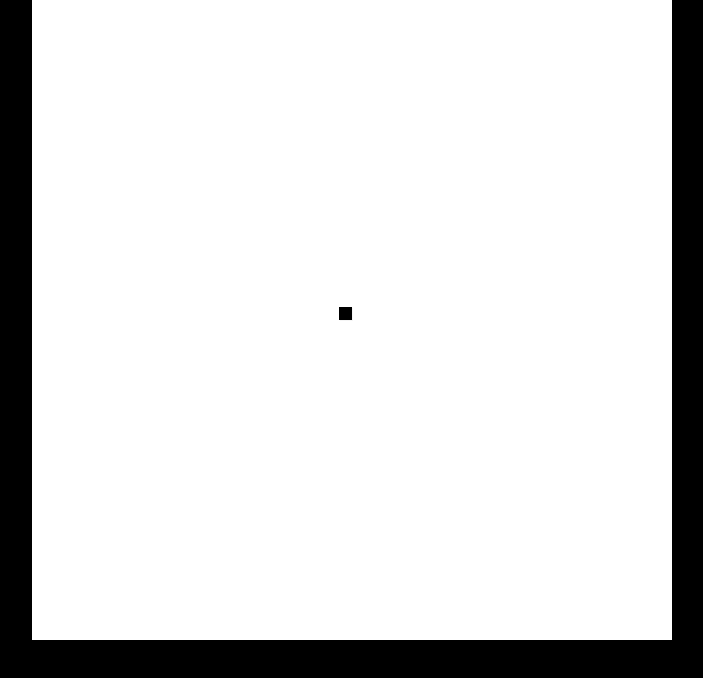
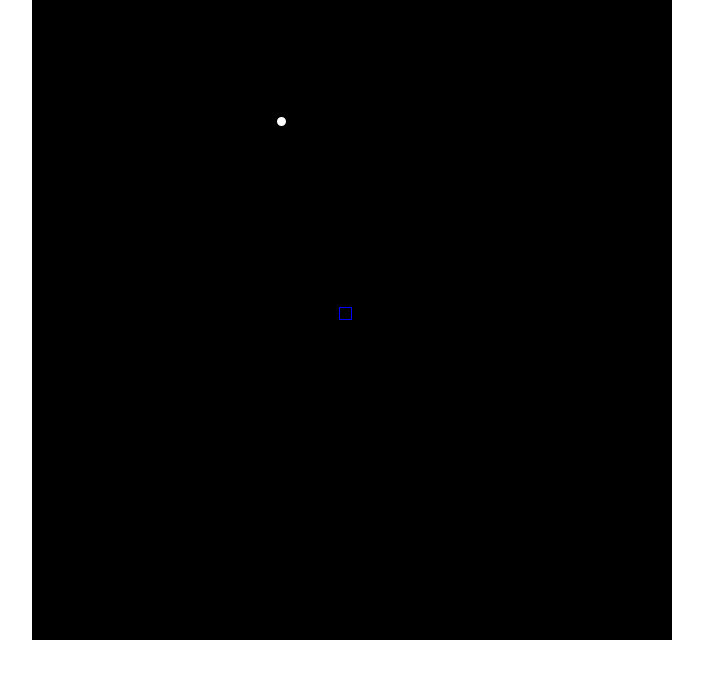
Before and after one commit to gheezl/snake-game, a plain HTML site: page index.html in a window 1280 px wide. Shown: the whole page, without its empty margins (288-991 px from the left). Drawn offline with Linux system fonts and the light colour scheme.

Commit message:
Added the food item

```diff
--- a/index.html
+++ b/index.html
@@ -12,30 +12,30 @@
         justify-content: center;
         align-items: center;
         margin: 0;
-        background-color: black;
+        background-color: white;
     }
 
     #game-board {
         display: grid;
         grid-template-rows: repeat(50, 1fr);
         grid-template-columns: repeat(50, 1fr);
-        background-color: white;
+        background-color: black;
         height: 50vw;
         width: 50vw;
     }
 
     .snake {
         background-color: black;
-        border: 1px solid black;
+        border: 1px solid blue;
         /* border-radius: 100%; */
-        box-shadow: 1px 1px whitesmoke;
+        /* box-shadow: 1px whitesmoke; */
     }
 
     .food {
-        background-color: red;
-        border: 1px solid black;
+        background-color: white;
+        border: 2px solid black;
         border-radius: 100%;
-        box-shadow: 1px 1px whitesmoke;
+        box-shadow: 1px whitesmoke;
     }
 </style>
 
--- /dev/null
+++ b/javascript/food.js
@@ -0,0 +1,19 @@
+import { onSnake, expandSnake } from "./snake.js"
+
+let foodPosition = { x: 20, y: 10 }
+const EXPANSION_RATE = 1
+
+export const updateFood = () => {
+    if (onSnake(foodPosition)) {
+        expandSnake(EXPANSION_RATE)
+        foodPosition = { x: 20, y: 20 }
+    }
+}
+
+export const drawFood = (gameBoard) => {
+    const foodElement = document.createElement("div")
+    foodElement.style.gridRowStart = foodPosition.y
+    foodElement.style.gridColumnStart = foodPosition.x
+    foodElement.classList.add("food")
+    gameBoard.appendChild(foodElement)
+}
--- a/javascript/game.js
+++ b/javascript/game.js
@@ -1,4 +1,5 @@
 import { SNAKE_SPEED, updateSnake, drawSnake } from "./snake.js"
+import { updateFood, drawFood } from "./food.js"
 
 let lastRenderTime = 0
 const gameBoard = document.getElementById("game-board")
@@ -20,9 +21,11 @@ window.requestAnimationFrame(main)
 
 const update = () => {
     updateSnake()
+    updateFood()
 }
 
 const draw = () => {
     gameBoard.innerHTML = ''
     drawSnake(gameBoard)
+    drawFood(gameBoard)
 }
--- a/javascript/snake.js
+++ b/javascript/snake.js
@@ -1,6 +1,7 @@
 import { getInputDirection } from "./input.js"
 
 export const SNAKE_SPEED = 50
+let newSegments = 0
 
 const snakeBody = [
     { x: 25, y: 25 },
@@ -27,3 +28,18 @@ export const drawSnake = (gameBoard) => {
         gameBoard.appendChild(snakeElement)
     })
 }
+
+
+export const expandSnake = (amount) => {
+    newSegments += amount
+}
+
+export const onSnake = (position) => {
+    return snakeBody.some(segment => {
+        return equalPositions(segment, position)
+    })
+}
+
+export const equalPositions = (position1, position2) => {
+    return position1.x === position2.x && position1.y === position2.y
+}
```
